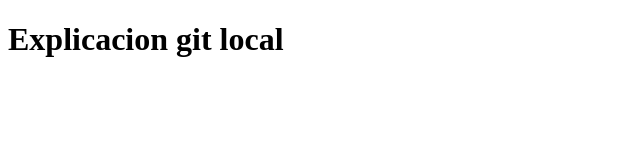
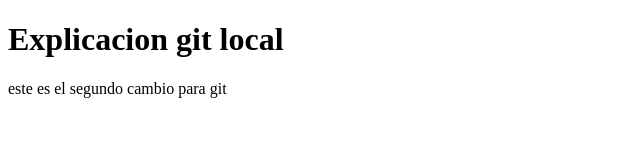
Before and after one commit to tajadaa/GitU22023, a plain HTML site: page index.html in a window 1280 px wide. Shown: the whole page, without its empty margins (0-640 px from the left). Drawn offline with Linux system fonts and the light colour scheme.

Commit message:
parrafo 1
se crea un parrafo nuevo

```diff
--- a/index.html
+++ b/index.html
@@ -8,6 +8,6 @@
 </head>
 <body>
     <h1>Explicacion git local</h1>
-
+    <p>este es el segundo cambio para git</p>
 </body>
 </html>
```
